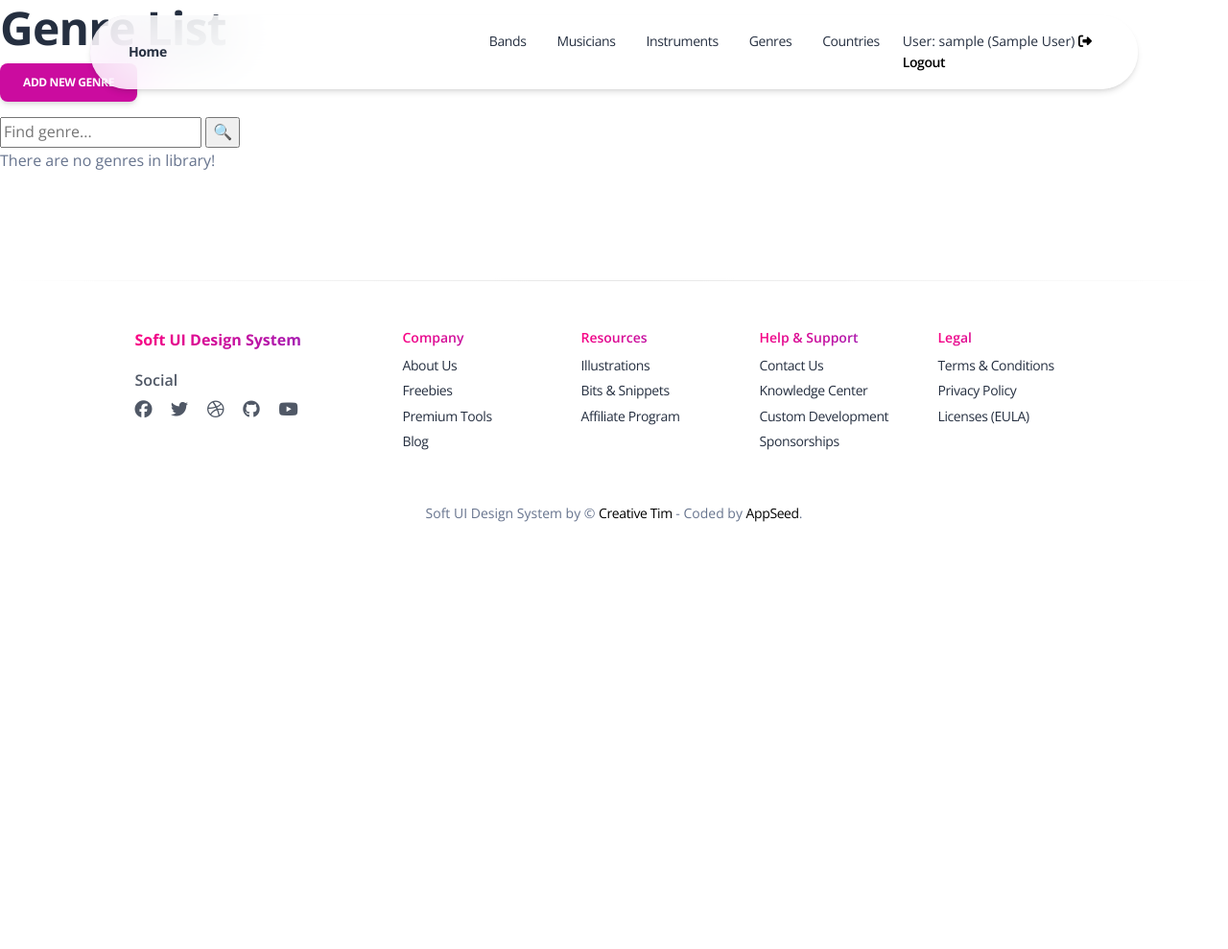
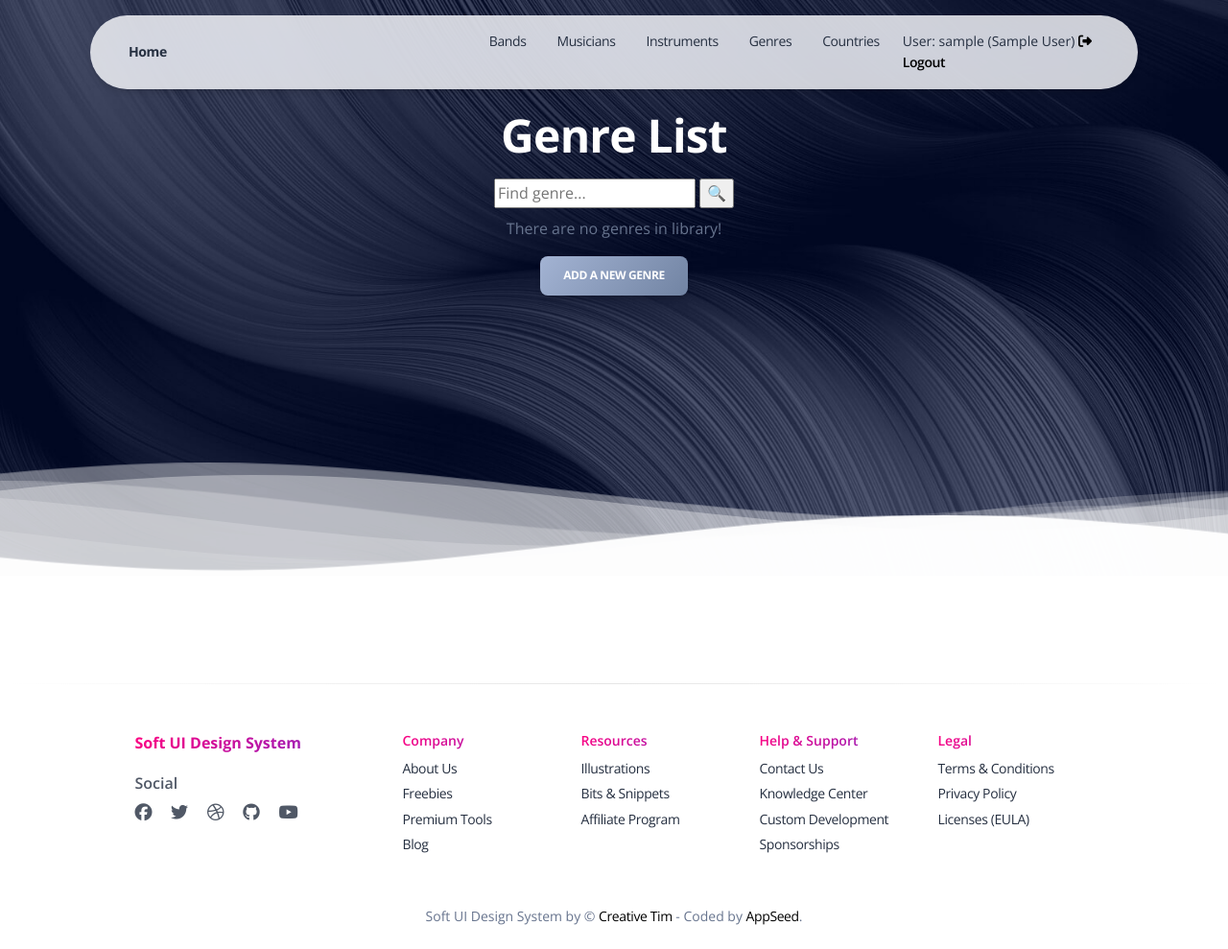
Before and after one commit to VladyslavKlevanskyi/music-world, a Django app: page /genres/ in a window 1280 px wide. Shown: the whole page at 96% size. Before the commit the page ends 544 px from the top, so only its background shows below. Run offline with Django 4.2, Linux system fonts and the light colour scheme; the visitor is signed in with stand-in values (Sample User, id 1); data that the repository does not hold is empty; some libraries are stand-ins or nearby versions.

Commit message:
Modified template genre_list.html

```diff
--- a/catalog/views.py
+++ b/catalog/views.py
@@ -45,7 +45,7 @@ def index(request):
 
 class GenreListView(LoginRequiredMixin, generic.ListView):
     model = Genre
-    paginate_by = 20
+    paginate_by = 8
 
     def get_context_data(self, *, object_list=None, **kwargs):
         context = super(GenreListView, self).get_context_data(**kwargs)
--- a/templates/catalog/genre_list.html
+++ b/templates/catalog/genre_list.html
@@ -1,32 +1,97 @@
 {% extends "base.html" %}
 
+{% block title %} Genre List {% endblock title %}
+
+<!-- Specific CSS goes HERE -->
+{% block stylesheets %}
+  <link href="{{ ASSETS_ROOT }}/css/custom-styles.css" rel="stylesheet" />
+{% endblock stylesheets %}
+
 {% block content %}
-	<h1>Genre List</h1>
 
-	<a href="{% url 'catalog:genre-create' %}" class="btn btn-primary link-to-page">
-		Add new genre
-	</a>
+	<section class="header-2">
+    <div class="page-header-lists section-height-75 relative" style="background-image: url('{{ ASSETS_ROOT }}/img/curved-images/curved.jpg')">
+      <div class="container">
 
+        <div class="row">
+          <div class="col-lg-7 text-center mx-auto mt-7">
+            <h1 class="text-white pt-3 text-white">
+              Genre List
+            </h1>
+          </div>
+        </div>
+
+        <div class="row">
+          <div class="col-lg-3 text-center mx-auto mt-2">
             {% block searching %}
               {% include "includes/searching.html" %}
             {% endblock %}
+          </div>
+        </div>
 
+        <div class="row">
+          <div class="col-lg-7 text-center mx-auto mt-2">
             {% if genre_list %}
-		<ul>
+              <ul class="lead text-white country-list">
                 {% for genre in  genre_list %}
                   <li>
                     {{ genre }}
-					<a href="{% url 'catalog:genre-update' pk=genre.id %}">
-          	Update
+                    <span class="update-delete">
+                      <a class="update" href="{% url 'catalog:genre-update' pk=genre.id %}" title="Update">
+                        🖋
                       </a>
-					 /
-					<a style="color: red" href="{% url 'catalog:genre-delete' pk=genre.id %}">
-          	Delete
+                      <span class="slash"> / </span>
+                      <a href="{% url 'catalog:genre-delete' pk=genre.id %}" title="Delete">
+                        ❌
                       </a>
+                    </span>
                   </li>
                 {% endfor %}
               </ul>
             {% else %}
               <p>There are no genres in library!</p>
             {% endif %}
+          </div>
+        </div>
+
+        <div class="row">
+          <div class="col-lg-7 text-center mx-auto">
+ 					  <a href="{% url 'catalog:genre-create' %}" class="btn bg-gradient-secondary">
+					    Add a new genre
+					  </a>
+          </div>
+        </div>
+
+      </div>
+
+      <div class="position-absolute w-100 z-index-1 bottom-0">
+        <svg class="waves" xmlns="http://www.w3.org/2000/svg" xmlns:xlink="http://www.w3.org/1999/xlink" viewBox="0 24 150 40" preserveAspectRatio="none" shape-rendering="auto">
+          <defs>
+            <path id="gentle-wave" d="M-160 44c30 0 58-18 88-18s 58 18 88 18 58-18 88-18 58 18 88 18 v44h-352z" />
+          </defs>
+          <g class="moving-waves">
+            <use xlink:href="#gentle-wave" x="48" y="-1" fill="rgba(255,255,255,0.40" />
+            <use xlink:href="#gentle-wave" x="48" y="3" fill="rgba(255,255,255,0.35)" />
+            <use xlink:href="#gentle-wave" x="48" y="5" fill="rgba(255,255,255,0.25)" />
+            <use xlink:href="#gentle-wave" x="48" y="8" fill="rgba(255,255,255,0.20)" />
+            <use xlink:href="#gentle-wave" x="48" y="13" fill="rgba(255,255,255,0.15)" />
+            <use xlink:href="#gentle-wave" x="48" y="16" fill="rgba(255,255,255,0.95" />
+          </g>
+        </svg>
+      </div>
+    </div>
+  </section>
+
+	<section>
+    <div class="container">
+      <div class="row">
+        <div class="col-lg-7 mx-auto mt-n10">
+          {% block pagination %}
+            {% include "includes/pagination.html" %}
           {% endblock %}
+        </div>
+      </div>
+    </div>
+  </section>
+
+{% endblock %}
```
Lines whose indentation alone changed are shown as unchanged.
